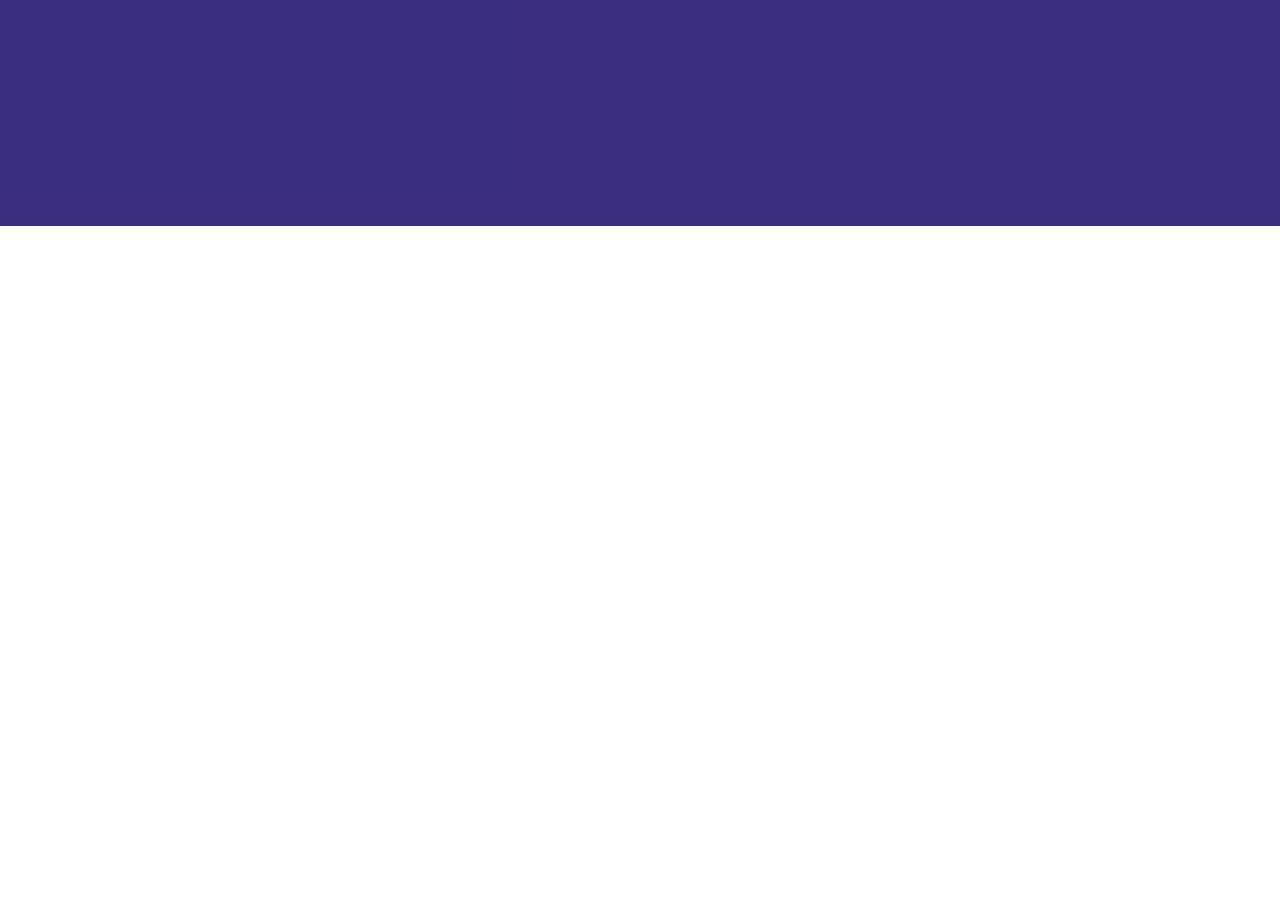
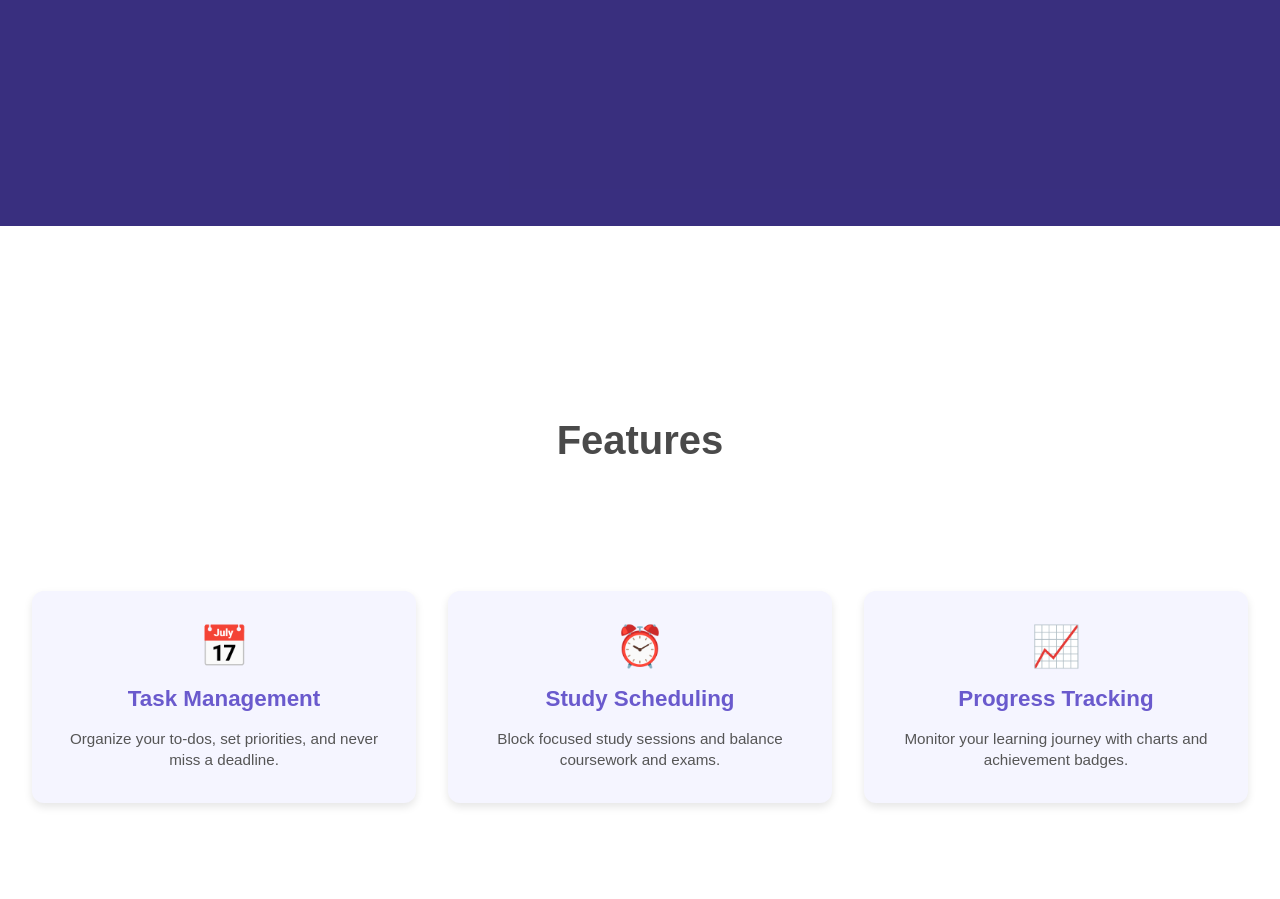
Before and after one commit to aidanj543/uniplan, a plain HTML site: page index.html in a window 1280 px wide. Shown: the part 574-1473 px from the top of the page. Before the commit the page ends 800 px from the top, so only its background shows below. Drawn offline with Linux system fonts and the light colour scheme.

Commit message:
Added functionality to "Get Started" and added a features section.

```diff
--- a/assets/css/index.css
+++ b/assets/css/index.css
@@ -148,3 +148,68 @@ body.page {
 .get-started-btn:hover {
     background: #5848c2;
 }
+
+
+.features {
+    padding: 6rem 2rem;
+    background: #fff;
+    text-align: center;
+}
+
+.features h2 {
+    font-size: 2.5rem;
+    margin-bottom: 2rem;
+    color: #4a4a4a;
+}
+
+.feature-list {
+    display: flex;
+    flex-wrap: wrap;
+    gap: 2rem;
+    justify-content: center;
+}
+
+.feature-item {
+    flex: 1 1 250px;
+    background: #f5f5ff;
+    border-radius: 12px;
+    padding: 2rem 1.5rem;
+    box-shadow: 0 4px 8px rgba(0,0,0,0.1);
+    transition: transform 0.3s, box-shadow 0.3s;
+}
+
+.feature-item:hover {
+    transform: translateY(-5px);
+    box-shadow: 0 6px 12px rgba(0,0,0,0.15);
+}
+
+.feature-item {
+    flex: 1 1 250px;
+    background: #f5f5ff;
+    border-radius: 12px;
+    padding: 2rem 1.5rem;
+    box-shadow: 0 4px 8px rgba(0,0,0,0.1);
+    transition: transform 0.3s, box-shadow 0.3s;
+    display: flex;
+    flex-direction: column;
+    align-items: center;
+    text-align: center;
+}
+
+.feature-icon {
+    font-size: 2.5rem;
+    margin-bottom: 1rem;
+}
+
+.feature-item h3 {
+    color: #6a5acd;
+    font-size: 1.4rem;
+    margin-bottom: 0.5rem;
+}
+
+.feature-item p {
+    color: #555;
+    font-size: 0.95rem;
+    line-height: 1.4;
+    margin-top: 0.5rem;
+}
--- a/index.html
+++ b/index.html
@@ -11,9 +11,9 @@
         <header class = "nav">
             <div class = "logo">Uni-Plan</div>
             <nav class = "nav-links">
-                <a href = "#">Home</a>
-                <a href = "#">Features</a>
-                <a href = "#">About</a>
+                <a href = "#home">Home</a>
+                <a href = "#features">Features</a>
+                <a href = "#about">About</a>
             </nav>
             <div class = "nav-buttons">
                 <button class = "login-btn"><a href = "./auth/login.html">Login</a></button>
@@ -28,9 +28,28 @@
                     <h1 class = "hero-title">Uni-Plan: Your Ultimate Student Planner & Study App</h1>
                     <p class = "hero-subtitle">Organize your academic life, boost productivity, and achieve your goals with Uni-Plan.</p>
                     <div class = "hero-actions">
-                        <button class = "get-started-btn">Get Started for Free</button>
+                        <button class = "get-started-btn" onclick = "window.location.href = './auth/register.html'">Get Started for Free</button>
                     </div>
-
+                </div>
+            </section>
+            <section id="features" class="features">
+                <h2 class="features">Features</h2>
+                <div class="feature-list">
+                    <div class="feature-item">
+                        <div class="feature-icon">📅</div>
+                        <h3>Task Management</h3>
+                        <p>Organize your to-dos, set priorities, and never miss a deadline.</p>
+                    </div>
+                    <div class="feature-item">
+                        <div class="feature-icon">⏰</div>
+                        <h3>Study Scheduling</h3>
+                        <p>Block focused study sessions and balance coursework and exams.</p>
+                    </div>
+                    <div class="feature-item">
+                        <div class="feature-icon">📈</div>
+                        <h3>Progress Tracking</h3>
+                        <p>Monitor your learning journey with charts and achievement badges.</p>
+                    </div>
                 </div>
             </section>
         </main>
```
